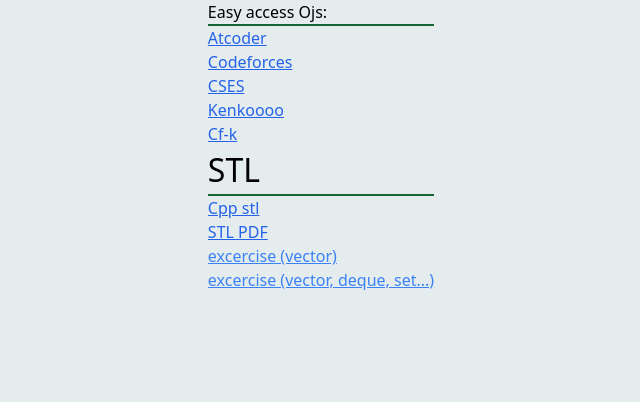
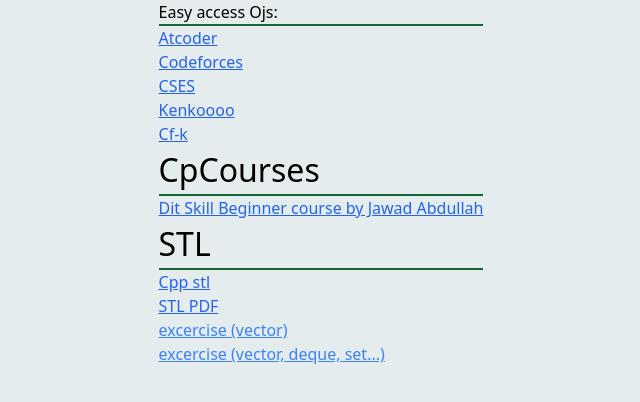
Before and after one commit to emrankhan3/DUETCSCP, a plain HTML site: page index.html in a window 1280 px wide. Shown: the whole page, without its empty margins (319-959 px from the left). Drawn offline with nearby package versions, Linux system fonts and the light colour scheme.

Commit message:
add beginner cp course

```diff
--- a/index.html
+++ b/index.html
@@ -32,6 +32,8 @@
         ><br />
         <h2></h2>
 
+        <h2 class="text-[2rem] border-b-2 border-green-800">CpCourses</h2>
+        <a class="text-blue-600 underline" href="https://drive.google.com/drive/folders/1l7dpPaFLw0fNRD11KWsurW_wUFSh3GSj">Dit Skill Beginner course by Jawad Abdullah</a>
         <h2 class="text-[2rem] border-b-2 border-green-800">STL</h2>
         <a class="text-blue-600 underline" href="https://cplusplus.com/reference/stl/">Cpp stl </a><br />
         <a class="text-blue-600 underline" href="stl.pdf">STL PDF</a><br />
```
